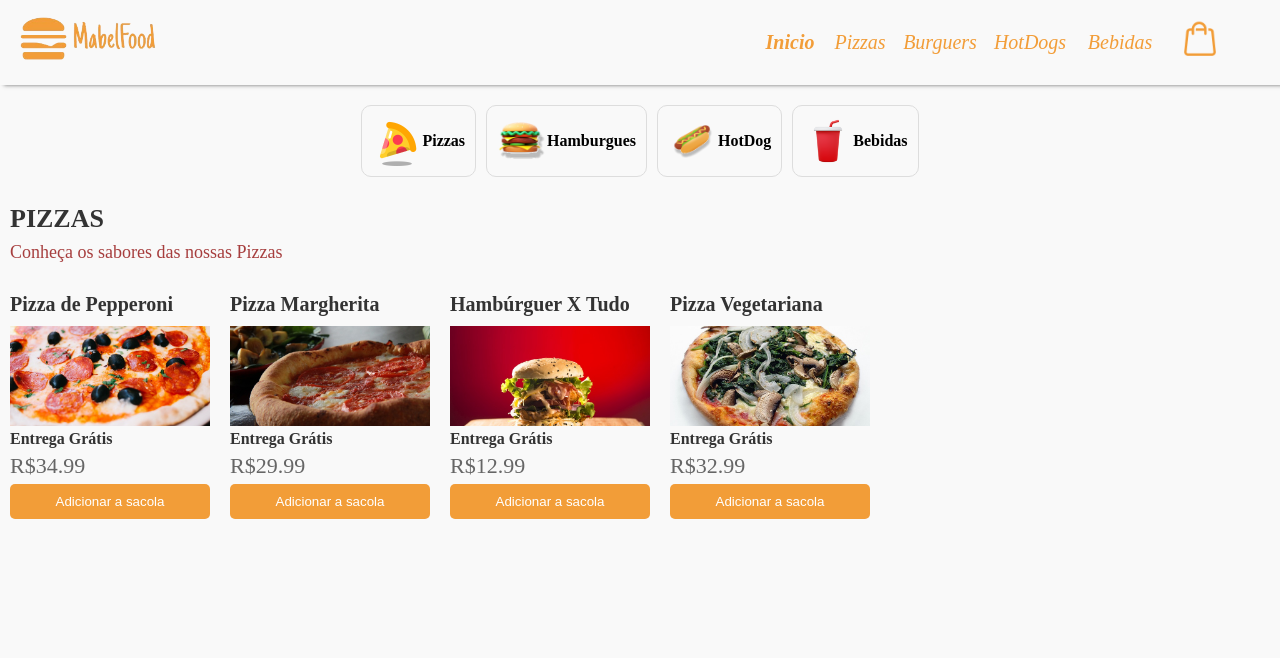
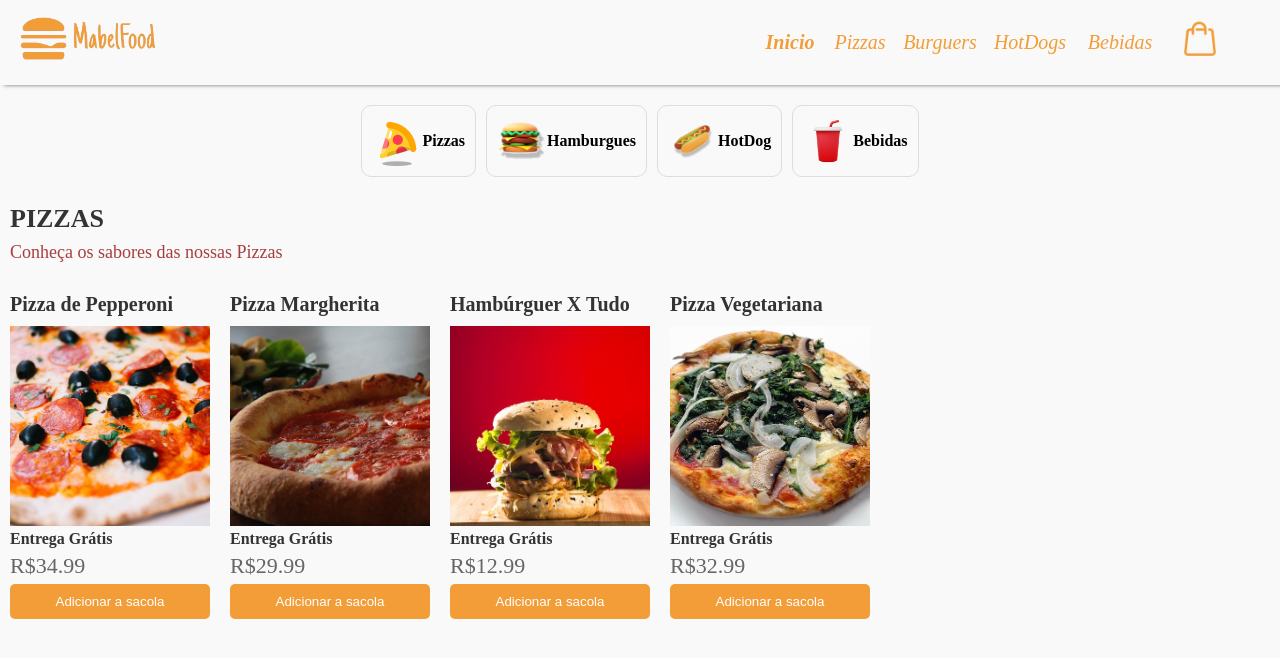
Before and after one commit to MateusProDev/MabelFood, a React (Create React App) app: page /Pizzas in a window 1280 px wide. Shown: the top 658 px of the page. Built offline with nearby package versions, Linux system fonts and the light colour scheme.

Commit message:
add img da seção do bebidas

```diff
--- a/src/components/pagina1.css
+++ b/src/components/pagina1.css
@@ -21,7 +21,7 @@
 
 .pagina1-container .produto img {
   width: 200px;
-  height: 100px;
+  height: 200px !important;
   object-fit: cover; /* Para garantir que a imagem mantenha sua proporção */
   margin-right: 20px;
 }
```
